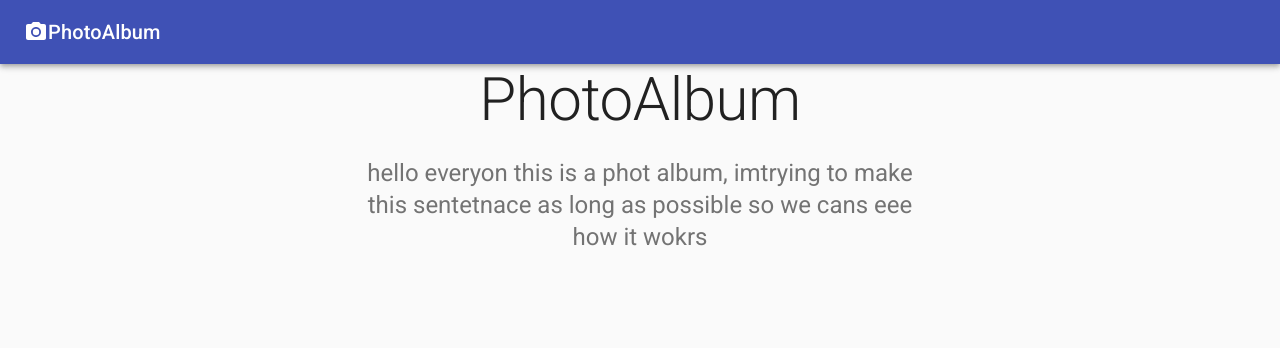
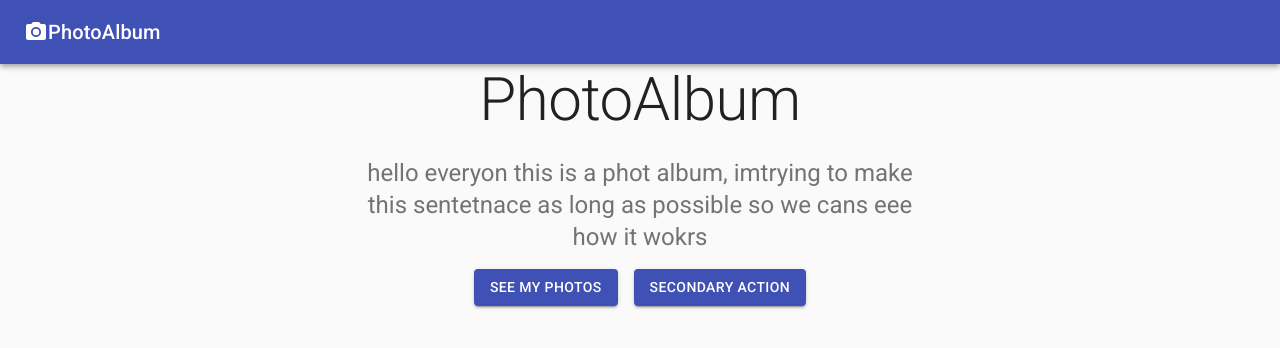
Before and after one commit to aniket1012/Material-Practice-, a React (Create React App) app: page / in a window 1280 px wide. Shown: the top 348 px of the page. Built offline with nearby package versions, Linux system fonts and the light colour scheme.

Commit message:
added buttons to Grid Component

```diff
--- a/src/App.js
+++ b/src/App.js
@@ -9,10 +9,12 @@ import {
   CssBaseline,
   Grid,
   Toolbar,
-  Container
+  Container,
+  Button
 } from '@material-ui/core';
 
 import { PhotoCamera } from '@material-ui/icons';
+
 
 function App() {
   return (
@@ -35,8 +37,23 @@ function App() {
           <Typography variant='h5' align='center' color='textSecondary' paragraph>
             hello everyon this is a phot album, imtrying to make this sentetnace as long as possible so we cans eee how it wokrs
           </Typography>
+          <div>
+            <Grid container spacing={2} justify='center'>
+              <Grid item>
+                <Button variant='contained' color='primary'>
+                  See my photos
+                </Button>
+              </Grid>
+              <Grid item>
+                <Button variant='contained' color='primary'>
+                  Secondary Action
+                </Button>
+              </Grid>
+            </Grid>
+          </div>
         </Container>
       </div>
+
     </main>
    </>
 
```
